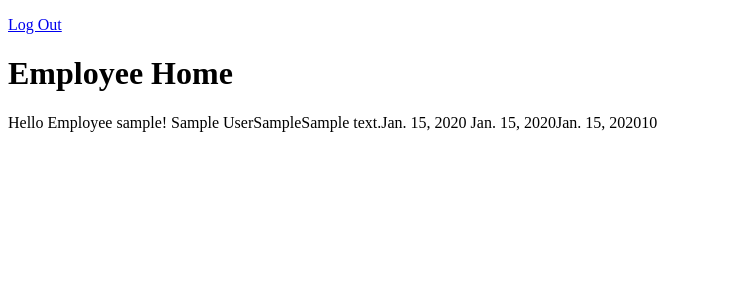
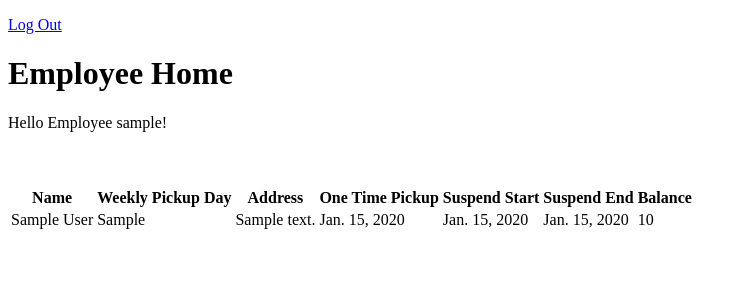
Before and after one commit to matthewkeplinger/Django_Trash_Collector, a Django app: page /employees/ in a window 1280 px wide. Shown: the top 300 px of the page, without its empty margins (0-747 px from the left). Run offline with Django 3.2, Linux system fonts and the light colour scheme; a user stored in the database is signed in; tables that the repository leaves empty hold one stand-in row (values such as "Sample post").

Commit message:
Fixed customer print out formatting in table in employee index

```diff
--- a/trash_collector/employees/templates/employees/index.html
+++ b/trash_collector/employees/templates/employees/index.html
@@ -4,12 +4,21 @@
 
 {% block content %}
   {% if user.is_authenticated %}
-    Hello Employee {{ user.username }}!
+    Hello Employee {{ user.username }}!<br><br>
+
+
+    <table>
+      <tr> <th>Name</th> <th>Weekly Pickup Day</th> <th>Address</th> <th>One Time Pickup</th> <th>Suspend Start</th>  <th>Suspend End</th> <th>Balance</th> </tr>
 
       {% for customer in all_customers %}
-          <tr><td>{{customer.name}}</td><td>{{customer.weekly_pickup_day}}</td><td>{{customer.address}}</td><td>{{customer.one_time_pickup}}</td>
-          <td>{{customer.suspend_start}}</td><td>{{customer.suspend_end}}</td><td>{{customer.balance}}</td></tr>
+
+      <tr><td>{{customer.name}}</td> <td>{{customer.weekly_pickup_day}}</td> <td>{{customer.address}}</td> <td>{{customer.one_time_pickup}}</td>
+      <td>{{customer.suspend_start}}</td> <td>{{customer.suspend_end}}</td> <td>{{customer.balance}}</td> </tr> <br><br>
+
       {% endfor %}
+    </table>
+
+
   {% else %}
     <p>You are at the employee index, but you are not logged in.</p>
     <a href="{% url 'login' %}">Log In</a>
```
